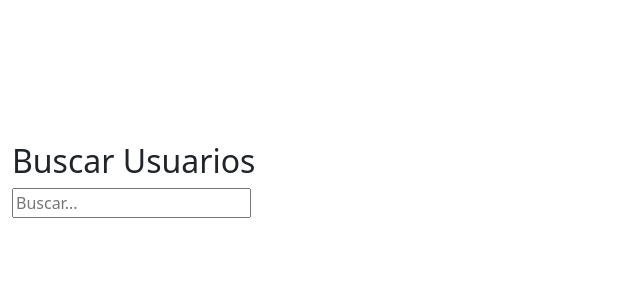
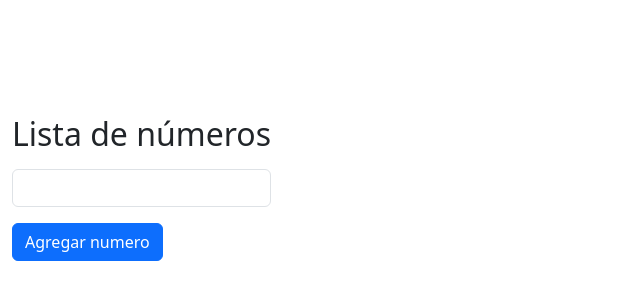
Before and after one commit to ebarrientos1979/react-scotia-app, a React (Vite) app: page / in a window 1280 px wide. Shown: the part 212-512 px from the top of the page, without its empty margins (0-640 px from the left). Built offline with nearby package versions, Linux system fonts and the light colour scheme.

Commit message:
CallBacks

```diff
--- a/src/App.tsx
+++ b/src/App.tsx
@@ -1,5 +1,5 @@
 import "bootstrap/dist/css/bootstrap.min.css"
-import ComponentEffectHook from "./components/clase02/ComponentEffectHook";
+import ComponentCallHook from "./components/clase02/ComponentCallHook";
 
 
 function App(){
@@ -8,7 +8,7 @@ function App(){
 
   return (
     <>
-      <ComponentEffectHook
+      <ComponentCallHook
       />
     </>
   )
--- /dev/null
+++ b/src/components/clase02/ComponentCallHook.tsx
@@ -0,0 +1,37 @@
+import React, { useCallback, useState } from "react";
+
+const ComponentCallHook : React.FC= () => {
+    const [numeros, setNumeros] = useState<number[]>([]);
+    const [valorInput, setValorInput] = useState<string>('');
+
+    const cambioValor = useCallback((e:React.ChangeEvent<HTMLInputElement>) => {
+        setValorInput(e.target.value);
+    }, [] );
+
+    const agregarNumero = useCallback(() => {
+        const nuevoValor = parseInt(valorInput);
+        if(!isNaN(nuevoValor)){
+            setNumeros(prevNumeros => [...prevNumeros, nuevoValor]);
+            setValorInput('');
+        }
+    }, [valorInput]);
+
+    return (
+        <div className="container mt-3">
+            <h2 className="mb-3">Lista de números</h2>
+            <ol>
+                {numeros.map((numero, indice) => (
+                    <li key={indice}>{numero}</li>
+                ))}
+            </ol>
+            <input className="form-control mb-3" type="number" value={valorInput}
+                onChange={cambioValor}/>
+            <button className="btn btn-primary mb-3" onClick={agregarNumero}>
+                Agregar numero
+            </button>
+        </div>
+    );
+
+};
+
+export default ComponentCallHook;
```
